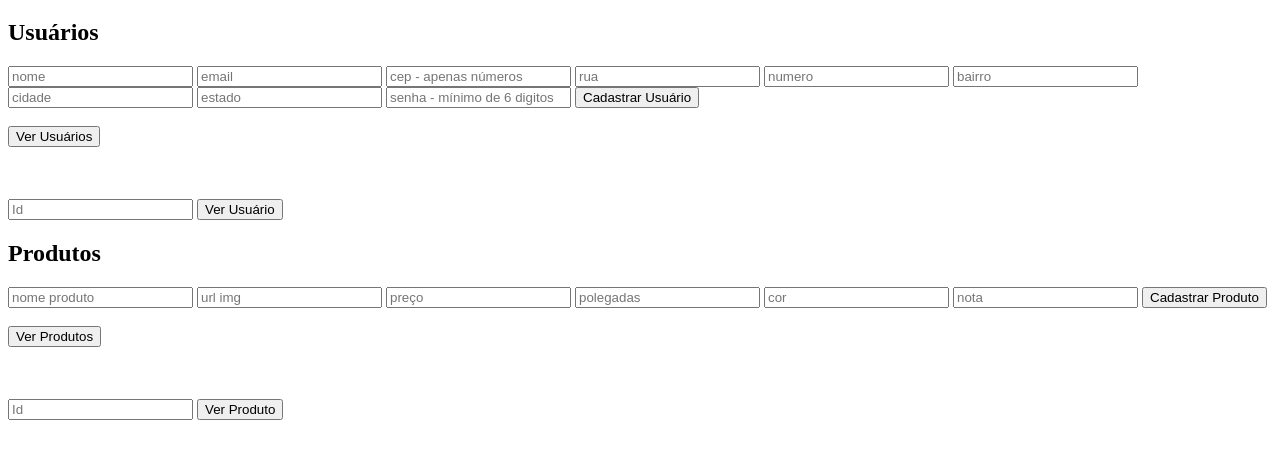
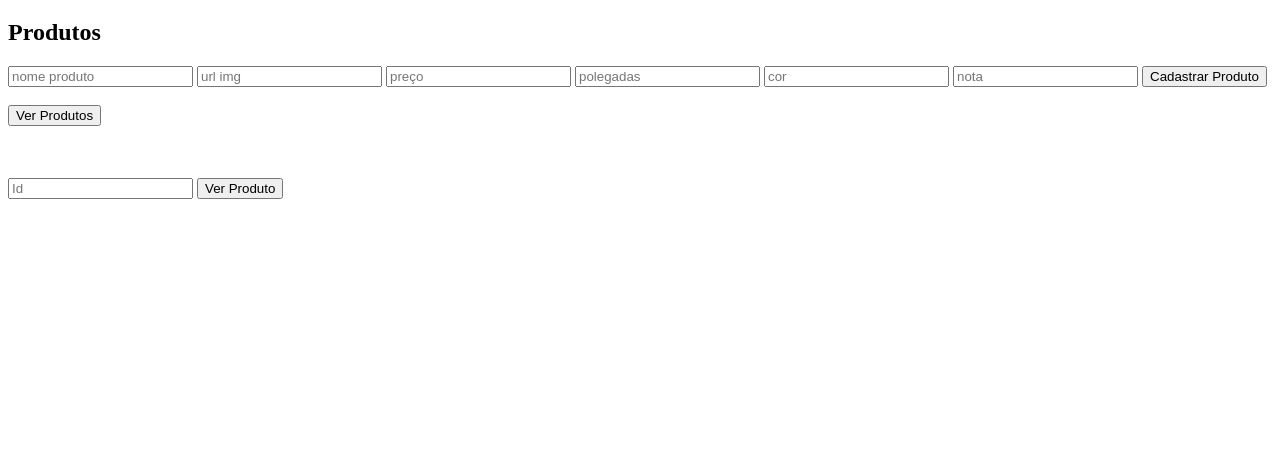
Before and after one commit to MarioCesarCF/API-Node-Ecommerce, a website: page index.html in a window 1280 px wide. Shown: the part 61-520 px from the top of the page. Drawn offline with Linux system fonts and the light colour scheme.

Commit message:
comment user in html

```diff
--- a/index.html
+++ b/index.html
@@ -12,7 +12,7 @@
 <body>
 
   <h1>formulario teste</h1>
-  <div>
+  <!-- <div>
     <h2>Usuários</h2>
     <input type="text" placeholder="nome" id="nomeUser">
     <input type="email" placeholder="email" id="email">
@@ -33,7 +33,7 @@
     <input type="text" placeholder="Id" id="id_user">
     <input type="button" value="Ver Usuário" onclick="verUmUser()">
     <ul id="tabelaDeUm"></ul>
-  </div>
+  </div> -->
   <h2>Produtos</h2>
   <input type="text" placeholder="nome produto" id="nome">
   <input type="text" placeholder="url img" id="img">
@@ -174,120 +174,120 @@
         .catch(e => { console.log(e); });
     }
 
-    function cadastrarUser() {
-      const nome = document.getElementById('nomeUser');
-      const email = document.getElementById('email');
-      const cep = document.getElementById('cep');
-      const rua = document.getElementById('rua');
-      const numero = document.getElementById('numero');
-      const bairro = document.getElementById('bairro');
-      const cidade = document.getElementById('cidade');
-      const estado = document.getElementById('estado');
-      const password = document.getElementById('password');
+    // function cadastrarUser() {
+    //   const nome = document.getElementById('nomeUser');
+    //   const email = document.getElementById('email');
+    //   const cep = document.getElementById('cep');
+    //   const rua = document.getElementById('rua');
+    //   const numero = document.getElementById('numero');
+    //   const bairro = document.getElementById('bairro');
+    //   const cidade = document.getElementById('cidade');
+    //   const estado = document.getElementById('estado');
+    //   const password = document.getElementById('password');
 
-      const update = {
-        nome: nome.value,
-        email: email.value,
-        cep: cep.value,
-        rua: rua.value,
-        numero: numero.value,
-        bairro: bairro.value,
-        cidade: cidade.value,
-        estado: estado.value,
-        password: password.value
-      };
+    //   const update = {
+    //     nome: nome.value,
+    //     email: email.value,
+    //     cep: cep.value,
+    //     rua: rua.value,
+    //     numero: numero.value,
+    //     bairro: bairro.value,
+    //     cidade: cidade.value,
+    //     estado: estado.value,
+    //     password: password.value
+    //   };
 
-      const options = {
-        method: 'POST',
-        headers: {
-          'Content-Type': 'application/json',
-        },
-        body: JSON.stringify(update),
-      };
+    //   const options = {
+    //     method: 'POST',
+    //     headers: {
+    //       'Content-Type': 'application/json',
+    //     },
+    //     body: JSON.stringify(update),
+    //   };
 
-      fetch(`https://api-node-teste.herokuapp.com/user`, options)
-        .then(data => {
-          if (!data.ok) {
-            throw Error(data.status);
-          }
-          return data.json();
-        })
-        .then(update => { console.log(update); })
-        .catch(e => { console.log(e); });
-    }
+    //   fetch(`https://api-node-teste.herokuapp.com/user`, options)
+    //     .then(data => {
+    //       if (!data.ok) {
+    //         throw Error(data.status);
+    //       }
+    //       return data.json();
+    //     })
+    //     .then(update => { console.log(update); })
+    //     .catch(e => { console.log(e); });
+    // }
 
-    function verUsers() {
-      //mensagem de loading enquanto espera carregar as informações vidas do DB
-      const ul = document.querySelector('#tabela')
-      ul.innerHTML = "<h1>CARREGANDO!</h1>";
+    // function verUsers() {
+    //   //mensagem de loading enquanto espera carregar as informações vidas do DB
+    //   const ul = document.querySelector('#tabela')
+    //   ul.innerHTML = "<h1>CARREGANDO!</h1>";
 
-      fetch(`https://api-node-teste.herokuapp.com/product`)
-        .then((response) => { return response.json() })
-        .then((data) => {
+    //   fetch(`https://api-node-teste.herokuapp.com/product`)
+    //     .then((response) => { return response.json() })
+    //     .then((data) => {
 
-          ul.innerHTML = "";
-          console.log(data.data)
-          data.data.forEach((item) => {
-            let properties = '';
-            Object.entries(item.description).forEach(([key, value]) => {
-              //validação para mostrar apenas propriedades que tenha algum value.
-              if (!value) {
-                return
-              }
-              console.log(value)
-              //na linha abaixo as propriedades e valores são passados. Buscar meios mais interessantes de fazer isso.
-              properties += `${key}: ${value} / `;
-            });
+    //       ul.innerHTML = "";
+    //       console.log(data.data)
+    //       data.data.forEach((item) => {
+    //         let properties = '';
+    //         Object.entries(item.description).forEach(([key, value]) => {
+    //           //validação para mostrar apenas propriedades que tenha algum value.
+    //           if (!value) {
+    //             return
+    //           }
+    //           console.log(value)
+    //           //na linha abaixo as propriedades e valores são passados. Buscar meios mais interessantes de fazer isso.
+    //           properties += `${key}: ${value} / `;
+    //         });
 
-            ul.innerHTML += `
-                    <div class="mostraProdutos">
-                        <ul class="mostra">
-                            <li><b>Id:</b> ${item._id}</li>
-                            <li><b>Nome:</b> ${item.name}</li>
-                            <li><b>Imagem:</b> <img src="${item.img}" alt="" width="150px"></li>
-                            <li><b>Preço:</b> R$ ${item.price},99</li>
-                            <li><b>Informações:</b>
-                              ${properties}</li>
-                        </ul>
-                        <br>
-                    </div>`
-          })
-        })
-        .catch(e => { console.log(e); });
-    }
+    //         ul.innerHTML += `
+    //                 <div class="mostraProdutos">
+    //                     <ul class="mostra">
+    //                         <li><b>Id:</b> ${item._id}</li>
+    //                         <li><b>Nome:</b> ${item.name}</li>
+    //                         <li><b>Imagem:</b> <img src="${item.img}" alt="" width="150px"></li>
+    //                         <li><b>Preço:</b> R$ ${item.price},99</li>
+    //                         <li><b>Informações:</b>
+    //                           ${properties}</li>
+    //                     </ul>
+    //                     <br>
+    //                 </div>`
+    //       })
+    //     })
+    //     .catch(e => { console.log(e); });
+    // }
 
-    function verUmUser() {
-      const id_product = document.getElementById('id_product').value;
+    // function verUmUser() {
+    //   const id_product = document.getElementById('id_product').value;
 
-      const ul = document.querySelector('#tabelaDeUm')
+    //   const ul = document.querySelector('#tabelaDeUm')
 
-      ul.innerHTML = "<h1>CARREGANDO!</h1>";
+    //   ul.innerHTML = "<h1>CARREGANDO!</h1>";
 
-      fetch(`https://api-node-teste.herokuapp.com/product/${id_product}`)
-        .then((response) => { return response.json() })
-        .then((data) => {
+    //   fetch(`https://api-node-teste.herokuapp.com/product/${id_product}`)
+    //     .then((response) => { return response.json() })
+    //     .then((data) => {
 
-          ul.innerHTML = "";
-          let properties = '';
-          Object.entries(data.data.description).forEach(([key, value]) => {
-            properties += `${key}: ${value} <br>`;
-          });
+    //       ul.innerHTML = "";
+    //       let properties = '';
+    //       Object.entries(data.data.description).forEach(([key, value]) => {
+    //         properties += `${key}: ${value} <br>`;
+    //       });
 
-          ul.innerHTML += `
-            <div class="mostraProduto">
-                        <ul class="mostra">
-                            <li>Id: ${data.data._id}</li>
-                            <li>Nome: ${data.data.name}</li>
-                            <li>Imagem: <img src="${data.data.img}"></li>
-                            <li>Preço: ${data.data.price}</li>
-                            <li>Data de Coleta: ${properties}</li>
-                        </ul>
-                    </div>`
-        })
-        .catch(e => {
-          console.log(e);
-        });
-    }
+    //       ul.innerHTML += `
+    //         <div class="mostraProduto">
+    //                     <ul class="mostra">
+    //                         <li>Id: ${data.data._id}</li>
+    //                         <li>Nome: ${data.data.name}</li>
+    //                         <li>Imagem: <img src="${data.data.img}"></li>
+    //                         <li>Preço: ${data.data.price}</li>
+    //                         <li>Data de Coleta: ${properties}</li>
+    //                     </ul>
+    //                 </div>`
+    //     })
+    //     .catch(e => {
+    //       console.log(e);
+    //     });
+    // }
   </script>
 </body>
 
```
